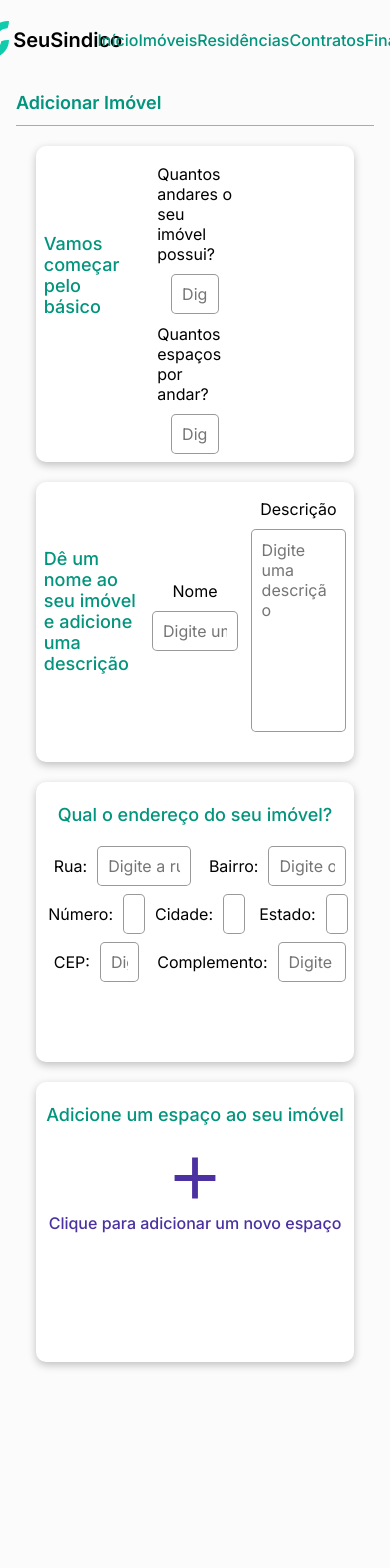
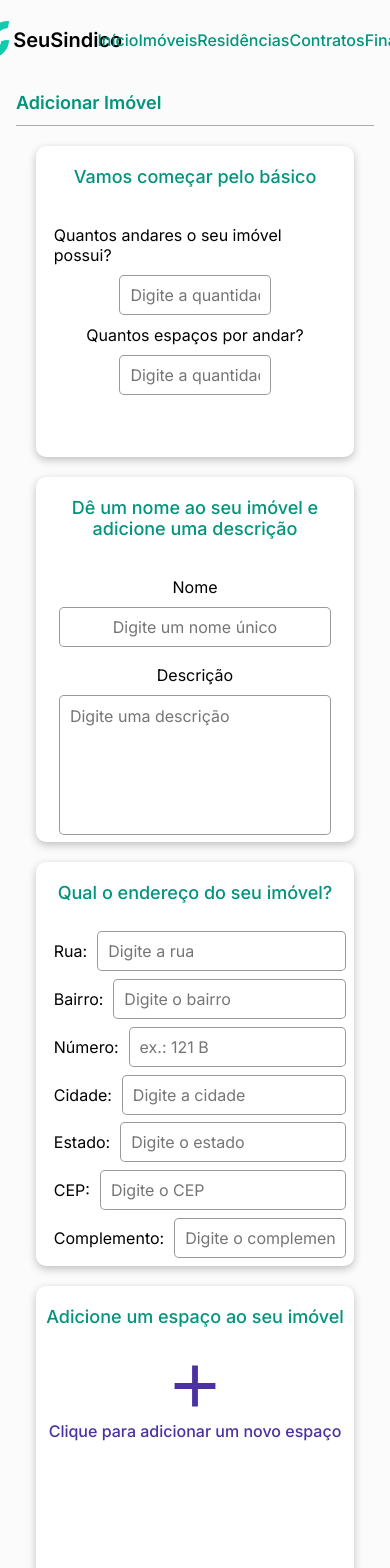
Before and after one commit to jonasnascc/SeuSindico, a React (Create React App) app: page /imoveis/adicionar in a window 390 px wide. Shown: the top 1568 px of the page. Before the commit the page ends 1427 px from the top, so only its background shows below. Built offline with nearby package versions, Linux system fonts and the light colour scheme; no server answers.

Commit message:
refazer card de formulário de imovel e começar a configurar a responsividade das Grids

```diff
--- a/src/pages/ImoveisPage/AddImovel.tsx
+++ b/src/pages/ImoveisPage/AddImovel.tsx
@@ -1,11 +1,12 @@
 import { SectionHeader } from "../../shared/components/SectionHeader/SectionHeader";
-import { Container } from "@mui/material"
+import { Container, Typography } from "@mui/material"
 import { useEffect, useState } from "react"
 import { Endereco, Espaco, Imovel, SimpleImovel } from "../../types/imovel";
 import { NameForm } from "../../shared/components/ImovelForm/NameForm";
 import { ImovelDataForm } from "../../shared/components/ImovelForm/ImovelDataForm";
 import { EnderecoForm } from "../../shared/components/ImovelForm/EnderecoForm";
 import { EspacosForm } from "../../shared/components/ImovelForm/EspacosForm";
+import { ImovelFormCard } from "../../shared/components/ImovelFormCard/ImovelFormCard";
 
 export const AddImovel = () => {
     const [imovel, setImovel] = useState<Imovel>({
--- a/src/shared/components/ImovelForm/EnderecoForm.tsx
+++ b/src/shared/components/ImovelForm/EnderecoForm.tsx
@@ -1,6 +1,7 @@
 import React from "react";
-import { CenteredAlignedFormDescription, FormDescription, FormGridTile, FormGridTileVerticalDirection, ImovelFormCard, InputLabel } from "./styles";
+import { CenteredAlignedFormDescription, FormDescription, FormGridTile, FormGridTileVerticalDirection, InputLabel } from "./styles";
 import { Grid } from "@mui/material";
+import { ImovelFormCard } from "../ImovelFormCard/ImovelFormCard";
 
 type EnderecoFormProps = {
     onChange: (event:any) => void
@@ -8,10 +9,14 @@ type EnderecoFormProps = {
 
 export const EnderecoForm = ({onChange} : EnderecoFormProps) => {
     return (
-        <ImovelFormCard onChange={onChange}>
-            <CenteredAlignedFormDescription>Qual o endereço do seu imóvel?</CenteredAlignedFormDescription>
+        <ImovelFormCard
+            label = "Qual o endereço do seu imóvel?"
+            headerGridScreens={{xs:12}}
+            bodyGridScreens={{xs:12}}
+        >
+            <form onChange={onChange}>
                 <Grid container>
-                <Grid item xs={6}>
+                    <Grid item xs={12} sm={12} md={6}>
                         <FormGridTileVerticalDirection>
                             <InputLabel>Rua: </InputLabel>
                             <input
@@ -23,7 +28,7 @@ export const EnderecoForm = ({onChange} : EnderecoFormProps) => {
                         </FormGridTileVerticalDirection>
                     </Grid>
 
-                <Grid item xs={6}>
+                    <Grid item xs={12} sm={12} md={6}>
                         <FormGridTileVerticalDirection>
                             <InputLabel>Bairro: </InputLabel>
                             <input
@@ -35,7 +40,7 @@ export const EnderecoForm = ({onChange} : EnderecoFormProps) => {
                         </FormGridTileVerticalDirection>
                     </Grid>
 
-                <Grid item xs={4}>
+                    <Grid item xs={12} sm={5} md={4}>
                         <FormGridTileVerticalDirection>
                             <InputLabel>Número: </InputLabel>
                             <input
@@ -47,7 +52,7 @@ export const EnderecoForm = ({onChange} : EnderecoFormProps) => {
                         </FormGridTileVerticalDirection>
                     </Grid>
 
-                <Grid item xs={4}>
+                    <Grid item xs={12} sm={7}  md={4}>
                         <FormGridTileVerticalDirection>
                             <InputLabel>Cidade: </InputLabel>
                             <input
@@ -59,7 +64,7 @@ export const EnderecoForm = ({onChange} : EnderecoFormProps) => {
                         </FormGridTileVerticalDirection>
                     </Grid>
 
-                <Grid item xs={4}>
+                    <Grid item xs={12} sm={7}  md={4}>
                         <FormGridTileVerticalDirection>
                             <InputLabel>Estado: </InputLabel>
                             <input
@@ -71,7 +76,7 @@ export const EnderecoForm = ({onChange} : EnderecoFormProps) => {
                         </FormGridTileVerticalDirection>
                     </Grid>
 
-                <Grid item xs={4}>
+                    <Grid item xs={12} sm={5}  md={4}>
                         <FormGridTileVerticalDirection>
                             <InputLabel>CEP: </InputLabel>
                             <input
@@ -82,7 +87,7 @@ export const EnderecoForm = ({onChange} : EnderecoFormProps) => {
                             />
                         </FormGridTileVerticalDirection>
                     </Grid>
-                <Grid item xs={8}>
+                    <Grid item xs={12} sm={12} md={8}>
                         <FormGridTileVerticalDirection>
                             <InputLabel>Complemento: </InputLabel>
                             <input
@@ -94,6 +99,8 @@ export const EnderecoForm = ({onChange} : EnderecoFormProps) => {
                         </FormGridTileVerticalDirection>
                     </Grid>
                 </Grid>
+            </form>
+
         </ImovelFormCard>
     )
 }
--- a/src/shared/components/ImovelForm/EspacosForm.tsx
+++ b/src/shared/components/ImovelForm/EspacosForm.tsx
@@ -1,8 +1,9 @@
 import React, { useEffect, useState } from "react";
-import { AddEspacoContainer, AddEspacoText, CenteredAlignedFormDescription, ClickableArea, FadeContainer, FormGridTile, FormGridTileStackable, FormNumbersInput, ImovelFormCard, InputLabel, TipoSelect } from "./styles";
+import { AddEspacoContainer, AddEspacoText, ClickableArea, FadeContainer, FormGridTile, FormNumbersInput, InputLabel, TipoSelect } from "./styles";
 import { Fade, Grid } from "@mui/material";
 import AddIcon from '@mui/icons-material/Add';
 import { Espaco } from "../../../types/imovel";
+import { ImovelFormCard } from "../ImovelFormCard/ImovelFormCard";
 
 type EspacosFormProps = {
     onSaveEspaco : (espaco: Espaco) => void
@@ -31,8 +32,12 @@ export const EspacosForm = ({onSaveEspaco} : EspacosFormProps) => {
 
 
     return (
-        <ImovelFormCard onChange={handleChange}>
-            <CenteredAlignedFormDescription>Adicione um espaço ao seu imóvel</CenteredAlignedFormDescription>
+        <ImovelFormCard
+            label = "Adicione um espaço ao seu imóvel"
+            headerGridScreens={{xs:12}}
+            bodyGridScreens={{xs:12}}
+        >
+        <form onChange={handleChange}>
             <FadeContainer>
                 <Fade in={displayPlusPage}  timeout={500} unmountOnExit>
                     <ClickableArea onClick={handleAddButton}>
@@ -45,8 +50,8 @@ export const EspacosForm = ({onSaveEspaco} : EspacosFormProps) => {
 
                 <Fade in={registrandoEspaco}  timeout={500} mountOnEnter>
                     <Grid container>
-                        <Grid item xs={12}>
-                            <FormGridTileStackable>
+                        <Grid item xs={12} sm={12}>
+                            <FormGridTile>
                                 <InputLabel>Em qual categoria seu espaço melhor se encaixa?</InputLabel>
                                 <TipoSelect name="tipo">
                                     <option value="CASA">Casa</option>
@@ -54,21 +59,21 @@ export const EspacosForm = ({onSaveEspaco} : EspacosFormProps) => {
                                     <option value="PONTO_COMERCIAL">Ponto comercial</option>
                                     <option value="ESCRITORIO">Escritório</option>
                                 </TipoSelect>
-                            </FormGridTileStackable>
+                            </FormGridTile>
                         </Grid>
-                        <Grid item xs={4}>
-                            <FormGridTileStackable>
-                            <InputLabel>Quantos metros quadrados tem seu espaço?</InputLabel>
+                        <Grid item xs={12} sm={4}>
+                            <FormGridTile>
+                                <InputLabel>Quantos metros quadrados tem seu espaço?</InputLabel>
                                 <FormNumbersInput
                                     type="number"
                                     id="metrosQuadrados"
                                     name="metrosQuadrados"
                                     placeholder="Ex.: 22.3"
                                 />
-                            </FormGridTileStackable>
+                            </FormGridTile>
                         </Grid>
-                        <Grid item xs={4}>
-                            <FormGridTileStackable>
+                        <Grid item xs={12} sm={4}>
+                            <FormGridTile>
                                 <InputLabel>Qual o número do seu espaço?</InputLabel>
                                 <FormNumbersInput
                                     type="number"
@@ -76,10 +81,10 @@ export const EspacosForm = ({onSaveEspaco} : EspacosFormProps) => {
                                     name="numero"
                                     placeholder="Ex.: 102 A"
                                 />
-                            </FormGridTileStackable>
+                            </FormGridTile>
                         </Grid>
-                        <Grid item xs={4}>
-                            <FormGridTileStackable>
+                        <Grid item xs={12} sm={4}>
+                            <FormGridTile>
                                 <InputLabel>Em qual andar fica seu espaço?</InputLabel>
                                 <FormNumbersInput
                                     type="number"
@@ -87,12 +92,14 @@ export const EspacosForm = ({onSaveEspaco} : EspacosFormProps) => {
                                     name="metrosQuadrados"
                                     placeholder="Ex.: 2"
                                 />
-                            </FormGridTileStackable>
+                            </FormGridTile>
                         </Grid>
                     </Grid>
                 </Fade>
             </FadeContainer>
 
+        </form>
         </ImovelFormCard>
+
     )
 }
--- a/src/shared/components/ImovelForm/ImovelDataForm.tsx
+++ b/src/shared/components/ImovelForm/ImovelDataForm.tsx
@@ -1,6 +1,7 @@
 import React from "react";
-import { FormDescription, FormGridTile, FormNumbersInput, ImovelFormCard, InputLabel } from "./styles";
+import { FormDescription, FormGridTile, FormNumbersInput, InputLabel } from "./styles";
 import { Grid } from "@mui/material";
+import { ImovelFormCard } from "../ImovelFormCard/ImovelFormCard";
 
 type ImovelDataFormProps = {
     onChange : (event: any) => void
@@ -8,14 +9,14 @@ type ImovelDataFormProps = {
 
 export const ImovelDataForm = ({onChange} : ImovelDataFormProps) => {
     return(
-        <ImovelFormCard onChange={onChange}>
-            <Grid container height="100%">
-                <Grid item xs={4}>
-                    <FormGridTile>
-                        <FormDescription>Vamos começar pelo básico</FormDescription>
-                    </FormGridTile>
-                </Grid>
-                <Grid item xs={4}>
+        <ImovelFormCard
+            label = "Vamos começar pelo básico"
+            headerGridScreens={{xs:12, sm:4}}
+            bodyGridScreens={{xs:12, sm:8}}
+        >
+        <form >
+            <Grid container flex={1}>
+                <Grid item xs={12} sm={6}>
                     <FormGridTile>
                         <InputLabel>Quantos andares o seu imóvel possui?</InputLabel>
                         <FormNumbersInput
@@ -33,10 +34,10 @@ export const ImovelDataForm = ({onChange} : ImovelDataFormProps) => {
                         />
                     </FormGridTile>
                 </Grid>
-                <Grid item xs={4}>
+                <Grid item xs={12} sm={6}></Grid>
+            </Grid>
+        </form>
+        </ImovelFormCard>
 
-                </Grid>
-            </Grid>
-        </ImovelFormCard>
     )
 }
--- a/src/shared/components/ImovelForm/NameForm.tsx
+++ b/src/shared/components/ImovelForm/NameForm.tsx
@@ -1,6 +1,7 @@
 import React from "react";
-import { DescricaoTextArea, FormDescription, FormGridTile, ImovelFormCard, InputLabel, NameInput } from "./styles";
+import { DescricaoTextArea, FormDescription, FormGridTile, InputLabel, NameInput } from "./styles";
 import { Grid } from "@mui/material";
+import { ImovelFormCard } from "../ImovelFormCard/ImovelFormCard";
 
 type NameFormProps = {
     onChange : (event:any) => void
@@ -8,14 +9,13 @@ type NameFormProps = {
 
 export const NameForm = ({onChange} : NameFormProps) => {
     return (
-        <ImovelFormCard>
-            <Grid container height="100%" spacing={".3vw"}>
-                <Grid item xs={4}>
-                    <FormGridTile>
-                        <FormDescription>Dê um nome ao seu imóvel e adicione uma descrição</FormDescription>
-                    </FormGridTile>
-                </Grid>
-                <Grid item xs={4}>
+        <ImovelFormCard
+            label = "Dê um nome ao seu imóvel e adicione uma descrição"
+            headerGridScreens={{xs:12, sm:4}}
+            bodyGridScreens={{xs:12, sm:8}}
+        >
+            <Grid container spacing={".3vw"} height={"100%"}>
+                <Grid item xs={12} sm={12} md={6}>
                     <FormGridTile onChange={onChange}>
                         <InputLabel>Nome</InputLabel>
                         <NameInput
@@ -26,7 +26,7 @@ export const NameForm = ({onChange} : NameFormProps) => {
                         />
                     </FormGridTile>
                 </Grid>
-                <Grid item xs={4}>
+                <Grid item xs={12} sm={12} md={6}>
                     <FormGridTile>
                         <InputLabel>Descrição</InputLabel>
                         <DescricaoTextArea
@@ -39,5 +39,6 @@ export const NameForm = ({onChange} : NameFormProps) => {
                 </Grid>
             </Grid>
         </ImovelFormCard>
+
     )
 }
--- a/src/shared/components/ImovelForm/styles.ts
+++ b/src/shared/components/ImovelForm/styles.ts
@@ -1,15 +1,5 @@
 import { Grid } from "@mui/material";
 import styled from "styled-components";
-
-export const ImovelFormCard = styled.form`
-    position: relative;
-    padding: 1vw;
-    background-color: white;
-    box-shadow: rgba(0, 0, 0, 0.24) 0px 3px 8px;
-    border-radius: 10px;
-    margin: 20px;
-    min-height: 280px;
-`
 
 export const FormDescription = styled.h3`
     font-weight: 500;
@@ -32,8 +22,8 @@ export const FormGridTile = styled.div`
     flex-direction: column;
     align-items: center;
     justify-content: center;
-    min-height: 250px;
     padding: 1vw;
+    height: 100%;
 `
 
 export const FormGridTileVerticalDirection = styled(FormGridTile)`
@@ -67,8 +57,10 @@ export const TipoSelect = styled.select`
 
 export const DescricaoTextArea = styled.textarea`
     resize: none;
-    width: 100%;
-    flex: 1;
+    width: 90%;
+    margin: 0 20%;
+    height: 100%;
+    min-height: 140px;
 `
 
 export const AddEspacoContainer = styled.div`
--- /dev/null
+++ b/src/shared/components/ImovelFormCard/ImovelFormCard.tsx
@@ -0,0 +1,45 @@
+import React from "react";
+import { CardBody, CardContainer, CardFooter, CardHeader } from "./styles";
+import { Grid } from "@mui/material";
+
+export type ScreensType = {xs?:any, sm?:any, md?:any, lg?:any, xl?:any}
+
+type ImovelFormCardProps = {
+    label : string,
+    children : React.ReactNode,
+    footer ?: React.ReactNode,
+
+    headerGridScreens ?: ScreensType,
+    bodyGridScreens ?: ScreensType,
+    footerGridScreens ?: ScreensType
+}
+
+export const ImovelFormCard = (
+    {children, footer, label, headerGridScreens, bodyGridScreens, footerGridScreens}
+    : ImovelFormCardProps) =>
+{
+    return (
+        <CardContainer>
+            <Grid container>
+                <Grid item  {...headerGridScreens}>
+                    <CardHeader>
+                        {label}
+                    </CardHeader>
+                </Grid>
+                <Grid item {...bodyGridScreens}>
+                    <CardBody>
+                        {children}
+                    </CardBody>
+                </Grid>
+                {
+                    footer && <Grid item {...footerGridScreens}>
+                        <CardFooter>
+                            {footer}
+                        </CardFooter>
+                    </Grid>
+                }
+            </Grid>
+
+        </CardContainer>
+    )
+}
--- /dev/null
+++ b/src/shared/components/ImovelFormCard/styles.ts
@@ -0,0 +1,44 @@
+import styled from "styled-components";
+
+export const CardContainer = styled.div`
+    position: relative;
+    display: flex;
+    flex-direction: column;
+    align-items: center;
+    justify-content: center;
+
+    border-radius: 10px;
+    margin: 20px;
+
+    min-height: 280px;
+
+    background-color: white;
+    box-shadow: rgba(0, 0, 0, 0.24) 0px 3px 8px;
+`
+
+export const CardHeader = styled.div`
+    display: flex;
+    align-items: center;
+    justify-content: center;
+    height: 100%;
+    min-height: 30px;
+    flex: 1;
+
+    font-weight: 500;
+    font-size: 18px;
+    color: #02947C;
+    text-align: center;
+
+    padding: 20px 10px;
+    width: 100%;
+`
+
+export const CardBody = styled.div`
+    padding: 1vw;
+    height: 100%;
+    min-height: 250px;
+`
+
+export const CardFooter = styled.div`
+    min-height: 40px;
+`
```
Lines whose indentation alone changed are shown as unchanged.
